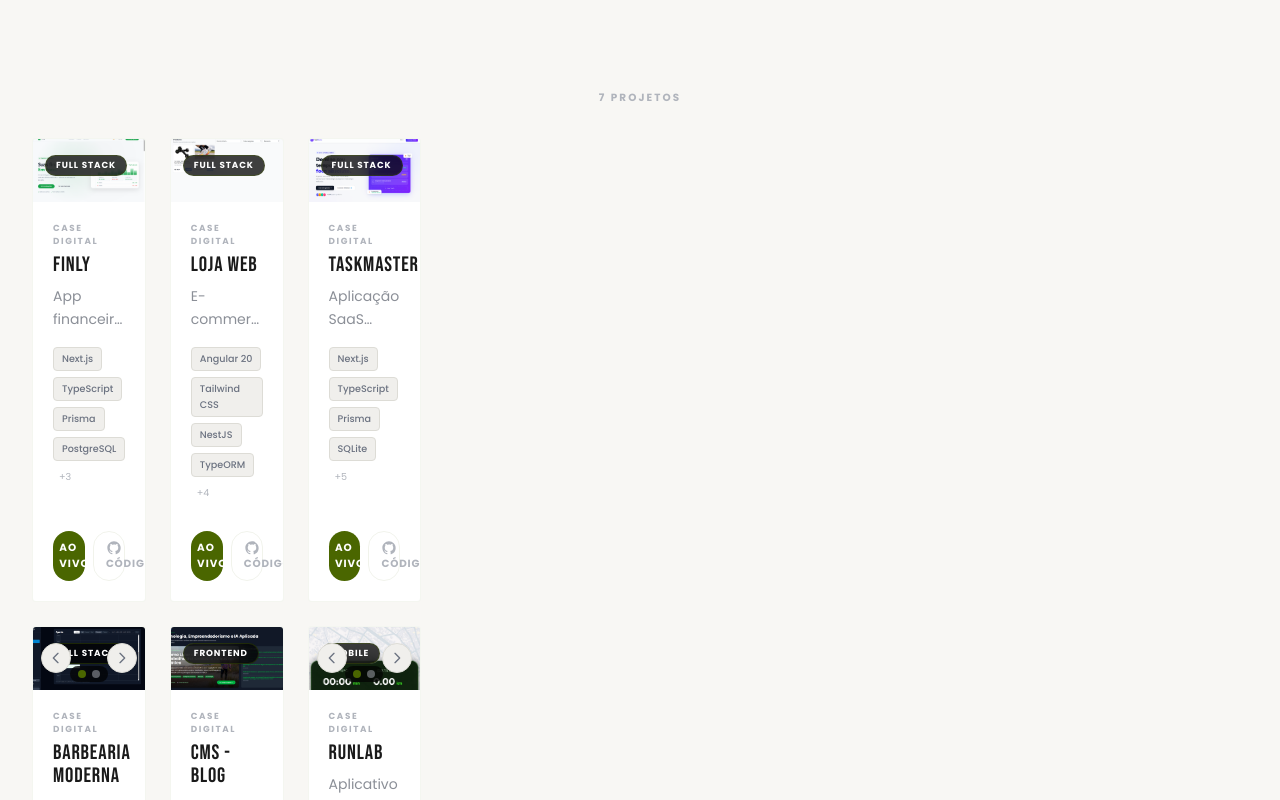
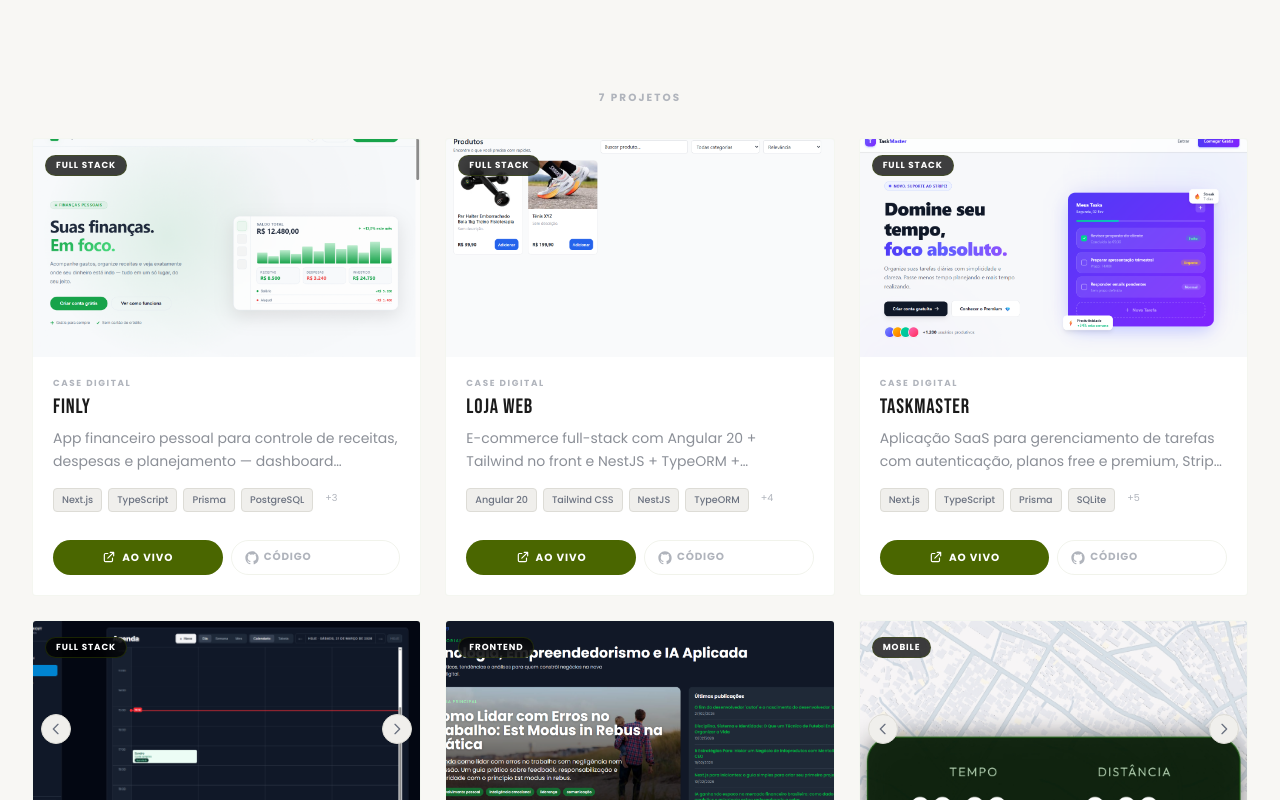
Before and after one commit to juliano340/site-vercel, a Next.js app: page /home in a window 1280 px wide. Shown: the part 4060-4860 px from the top of the page. Built offline with nearby package versions, Linux system fonts and the light colour scheme.

Commit message:
fix: remove duplicate grid classes from Reveal wrapper in Portfolio

```diff
--- a/src/pages/components/Portfolio.js
+++ b/src/pages/components/Portfolio.js
@@ -217,7 +217,7 @@ const Portfolio = () => {
         </Reveal>
 
         {/* Grid */}
-        <Reveal delay={0} className="grid gap-6 md:grid-cols-2 lg:grid-cols-3">
+        <Reveal delay={0} className="w-full">
           <div className="grid gap-6 md:grid-cols-2 lg:grid-cols-3">
             {filteredProjects.map((project) => {
               const projectKey = project.title;
```
